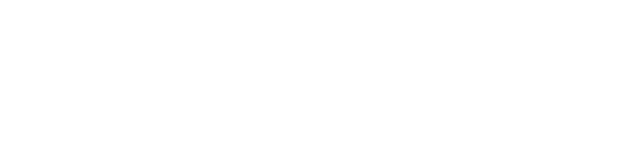
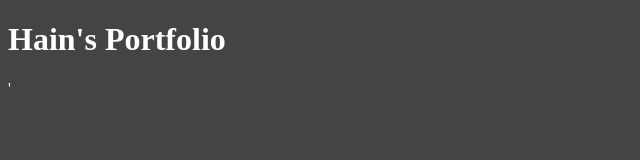
Before and after one commit to hainlthit/hain_portfolio, a website: page dist/index.html in a window 1280 px wide. Shown: the whole page, without its empty margins (0-640 px from the left). Drawn offline with Linux system fonts and the light colour scheme.

Commit message:
sass setup

```diff
--- /dev/null
+++ b/scss/main.scss
@@ -0,0 +1,6 @@
+$primary-color: #444;
+
+body {
+  background: $primary-color;
+  color: #fff;
+}
```
Also changed, not shown: package.json (added, +22 -0 lines), dist/css/main.css (added), dist/index.html, 1 other file.
